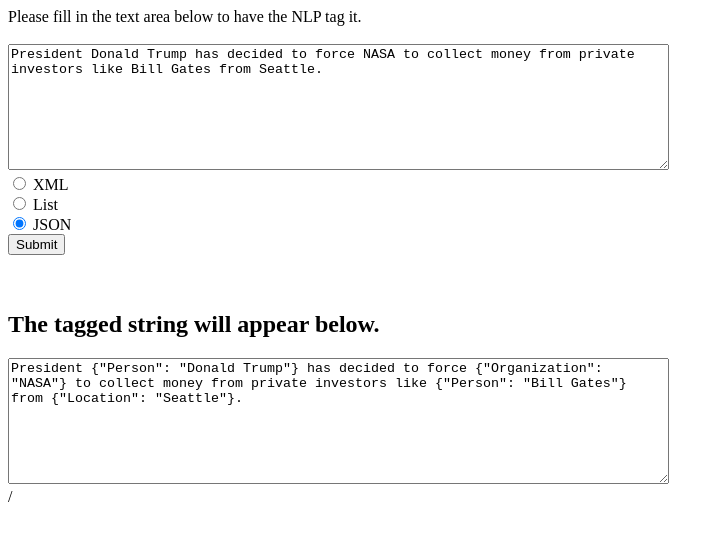
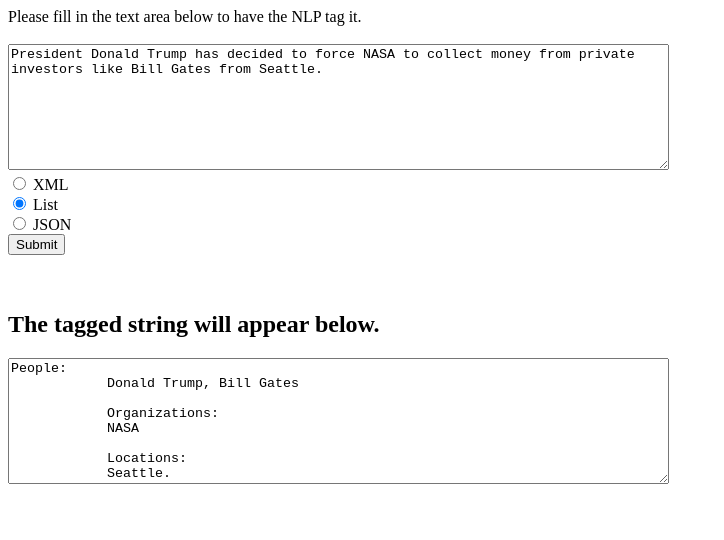
Before and after one commit to PSUSWENG894/nlpApp, a website: page nodeform/nlpform.html in a window 1280 px wide. Shown: the whole page, without its empty margins (0-724 px from the left). Drawn offline with Linux system fonts and the light colour scheme.

Commit message:
Add output options list

```diff
--- a/nodeform/nlpform.html
+++ b/nodeform/nlpform.html
@@ -10,15 +10,22 @@
       <label>Please fill in the text area below to have the NLP tag it.<br></br></label>
       <textarea name="inputString" id="inputString" rows="8" cols="80" placeholder="Enter text for NLP here">President Donald Trump has decided to force NASA to collect money from private investors like Bill Gates from Seattle.</textarea><br/>
       <input type="radio" name="outputFormat" value="XML"> XML<br/>
-      <input type="radio" name="outputFormat" value="List"> List<br/>
-      <input type="radio" name="outputFormat" value="JSON" checked> JSON<br/>
+      <input type="radio" name="outputFormat" value="List" checked> List<br/>
+      <input type="radio" name="outputFormat" value="JSON"> JSON<br/>
       <input type="submit" name="submit" id="submit" value="Submit"/>
     </form>
   </div>
   <br></br>
   <div>
     <h2>The tagged string will appear below.</h2>
-    <textarea name="outputString" id="outputString" rows="8" cols="80" readonly="true">President {"Person": "Donald Trump"} has decided to force {"Organization": "NASA"} to collect money from private investors like {"Person": "Bill Gates"} from {"Location": "Seattle"}.</textarea>
-  </div>/
+    <textarea name="outputString" id="outputString" rows="8" cols="80" readonly="true">People:
+	    Donald Trump, Bill Gates
+
+	    Organizations:
+	    NASA
+
+	    Locations:
+	    Seattle.</textarea>
+  </div>
 </body>
 </html>
```
